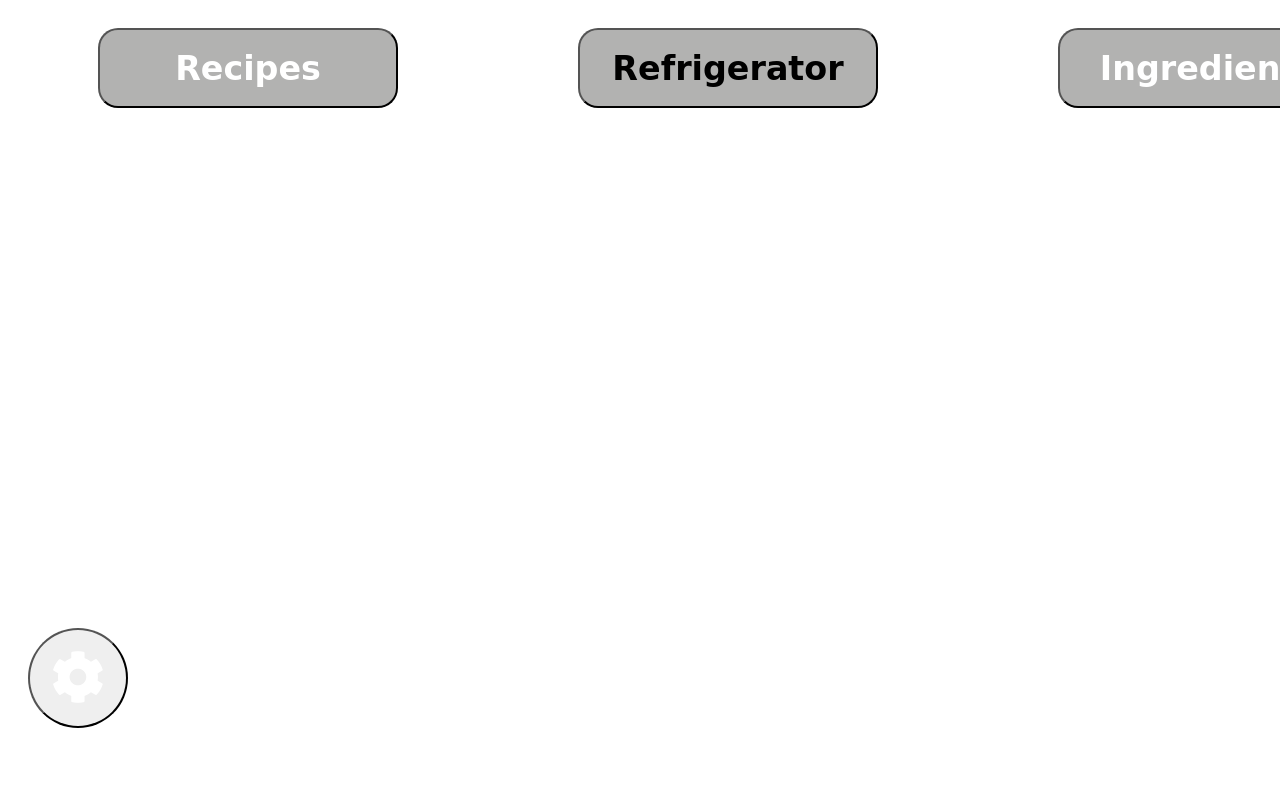
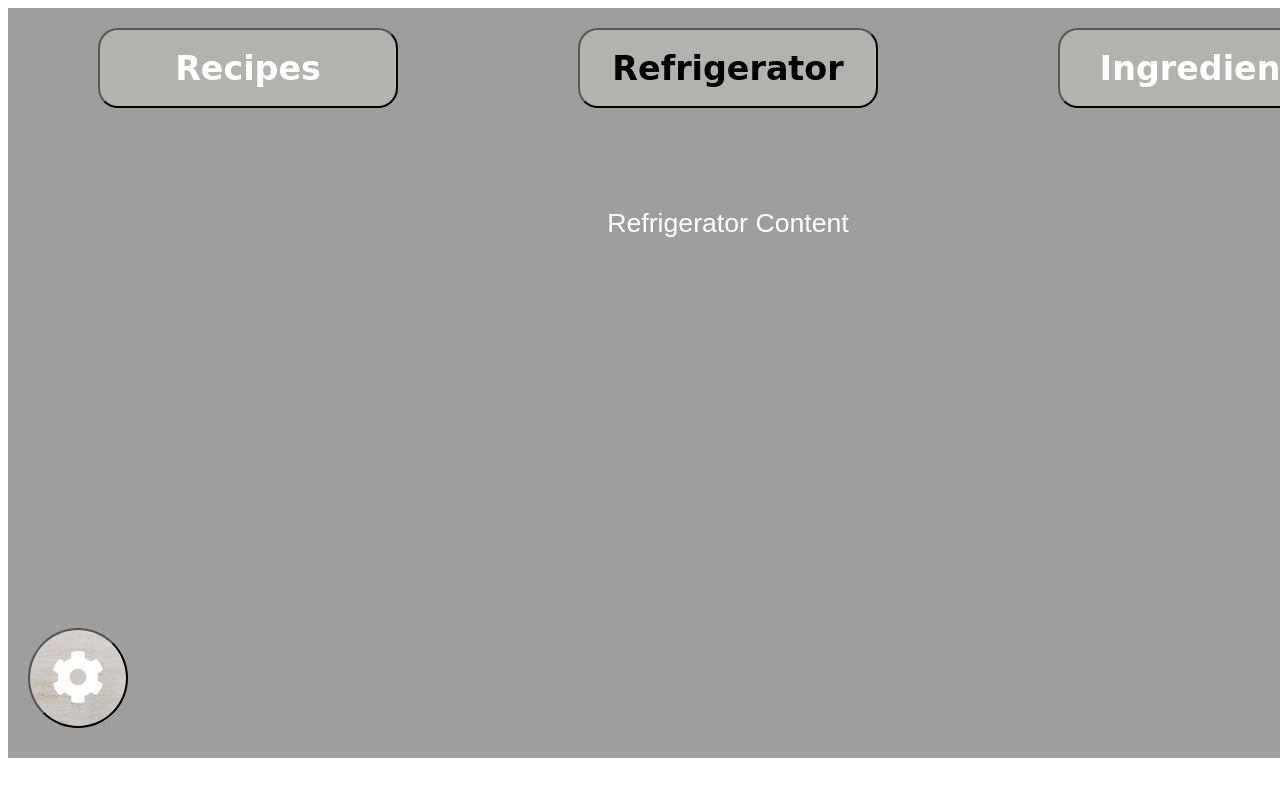
Before and after one commit to paul923/Taste-Over-Waste, a website: page public/Ingredients_Search.html in a window 1280 px wide. Shown: the top 796 px of the page. Drawn offline with nearby package versions, Linux system fonts and the light colour scheme; the site is published under a folder, as on GitHub Pages, so addresses that start at the root find nothing; a web font is replaced by a local one.

Commit message:
ingredient search path fix

```diff
--- a/public/css/Ingredients_Search.css
+++ b/public/css/Ingredients_Search.css
@@ -1,7 +1,7 @@
 #wrapper {
   width: 1440px;
   height: 750px;
-  background: url(/images/background2.jpg);
+  background: url(../images/background2.jpg);
   background-size: cover;
 }
 
@@ -172,7 +172,7 @@ p {
   margin-left: 20px;
   margin-top: -00px;
   border-image-outset: 20px;
-  background-image: url(/images/buttonsBG.png);
+  background-image: url(../images/buttonsBG.png);
   outline: none;
   font-size: 10pt;
   border-radius: 50%;
```
